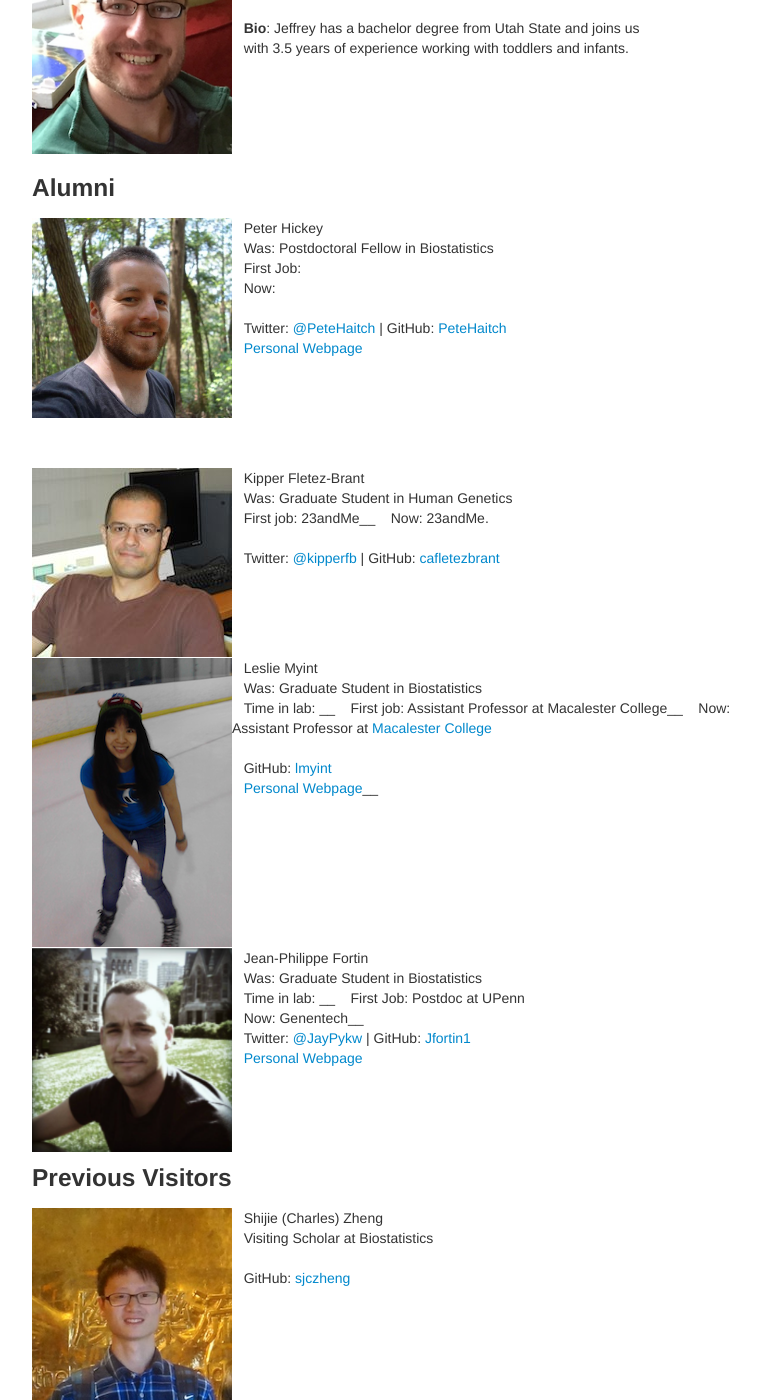
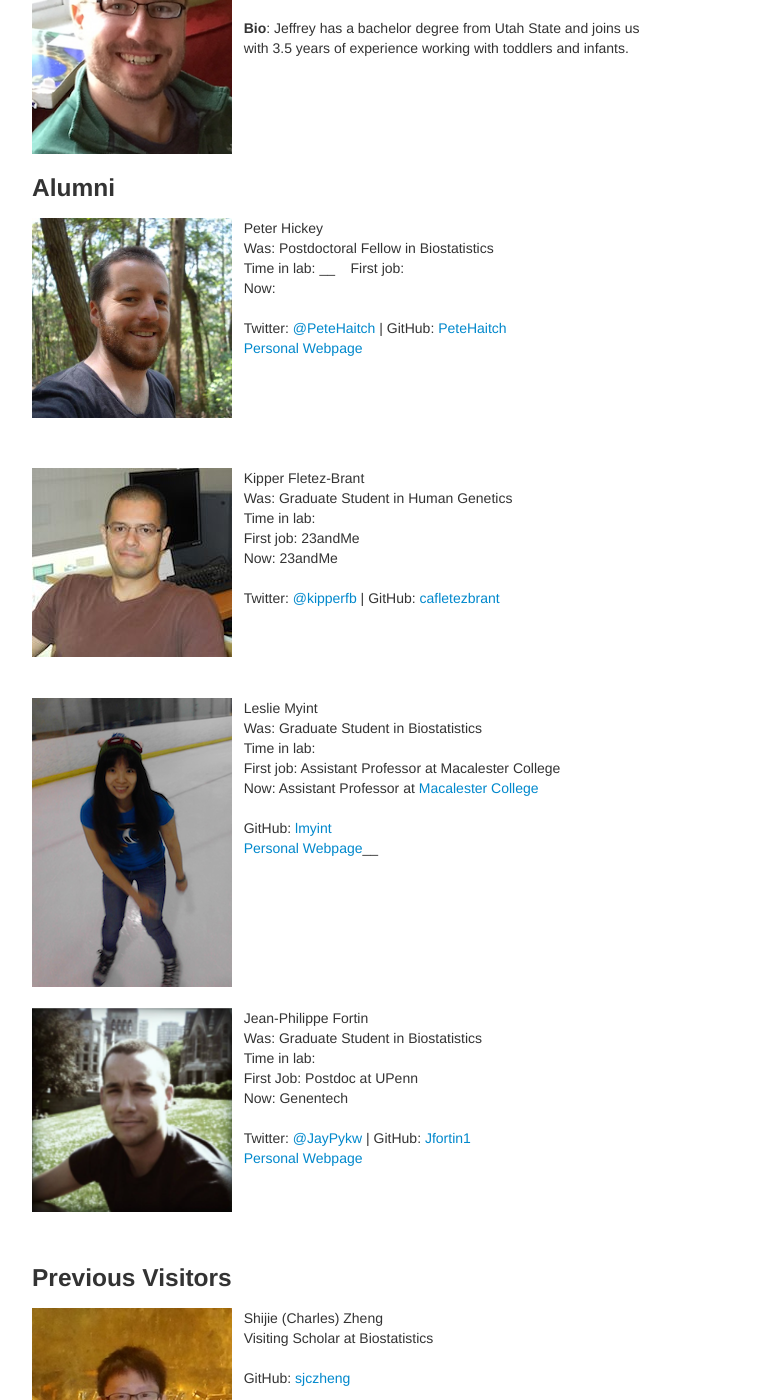
Before and after one commit to hansenlab/hansenlab.github.io, a Jekyll site: the page built from 01-people.md, in a window 1280 px wide and 1400 px high, scrolled down 764 px. Shown: the whole window, without its empty margins (258-1018 px from the left). Built offline with Jekyll 4.4.1, drawn with Linux system fonts in a browser that asks for light colours.

Commit message:
personal fix

```diff
--- a/01-people.md
+++ b/01-people.md
@@ -51,7 +51,8 @@ GitHub: [kasperdanielhansen](https://github.com/kasperdanielhansen)
 <img alt="Peter Hickey" align="left" src="media/people/phickey.jpg" width="200" height="200"/>
 &nbsp;&nbsp;&nbsp;Peter Hickey
 &nbsp;&nbsp;&nbsp;Was: Postdoctoral Fellow in Biostatistics
-&nbsp;&nbsp;&nbsp;First Job:
+&nbsp;&nbsp;&nbsp;Time in lab: __
+&nbsp;&nbsp;&nbsp;First job:
 &nbsp;&nbsp;&nbsp;Now:
 <br>
 &nbsp;&nbsp;&nbsp;Twitter: [@PeteHaitch](https://twitter.com/PeteHaitch) |
@@ -62,8 +63,9 @@ GitHub: [PeteHaitch](https://github.com/PeteHaitch)
 <img alt="Kipper Fletez-Brant" align="left" src="media/people/kipper.jpg" width="200" height="200"/>
 &nbsp;&nbsp;&nbsp;Kipper Fletez-Brant
 &nbsp;&nbsp;&nbsp;Was: Graduate Student in Human Genetics
-&nbsp;&nbsp;&nbsp;First job: 23andMe__
-&nbsp;&nbsp;&nbsp;Now: 23andMe.
+&nbsp;&nbsp;&nbsp;Time in lab:
+&nbsp;&nbsp;&nbsp;First job: 23andMe
+&nbsp;&nbsp;&nbsp;Now: 23andMe
 <br>
 &nbsp;&nbsp;&nbsp;Twitter: [@kipperfb](https://twitter.com/kipperfb) | GitHub: [cafletezbrant](https://github.com/cafletezbrant)
 <br><br><br><br>
@@ -71,8 +73,8 @@ GitHub: [PeteHaitch](https://github.com/PeteHaitch)
 <img alt="Leslie Myint" align="left" src="media/people/myint.jpg" width="200" height="200"/>
 &nbsp;&nbsp;&nbsp;Leslie Myint
 &nbsp;&nbsp;&nbsp;Was: Graduate Student in Biostatistics
-&nbsp;&nbsp;&nbsp;Time in lab: __
-&nbsp;&nbsp;&nbsp;First job: Assistant Professor at Macalester College__
+&nbsp;&nbsp;&nbsp;Time in lab:
+&nbsp;&nbsp;&nbsp;First job: Assistant Professor at Macalester College
 &nbsp;&nbsp;&nbsp;Now: Assistant Professor at [Macalester College](https://www.macalester.edu/mscs/facultystaff/leslie-myint/)
 <br>
 &nbsp;&nbsp;&nbsp;GitHub: [lmyint](https://github.com/lmyint)
@@ -82,9 +84,9 @@ GitHub: [PeteHaitch](https://github.com/PeteHaitch)
 <img alt="Jean-Philippe Fortin" align="left" src="media/people/fortin.png" width="200" height="200"/>
 &nbsp;&nbsp;&nbsp;Jean-Philippe Fortin
 &nbsp;&nbsp;&nbsp;Was: Graduate Student in Biostatistics
-&nbsp;&nbsp;&nbsp;Time in lab: __
+&nbsp;&nbsp;&nbsp;Time in lab:
 &nbsp;&nbsp;&nbsp;First Job: Postdoc at UPenn
-&nbsp;&nbsp;&nbsp;Now: Genentech__
+&nbsp;&nbsp;&nbsp;Now: Genentech
 <br>
 &nbsp;&nbsp;&nbsp;Twitter: [@JayPykw](https://twitter.com/JayPykw) |
 GitHub: [Jfortin1](https://github.com/Jfortin1)
```
